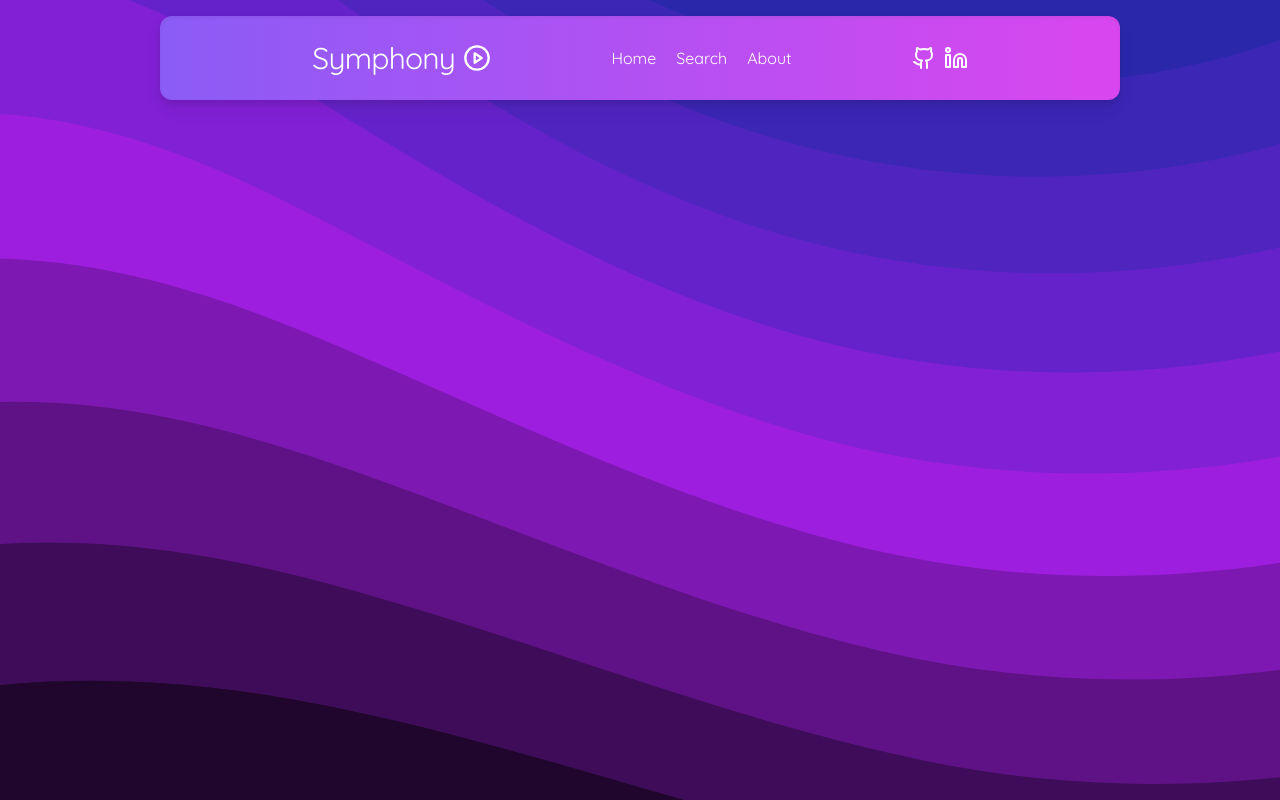
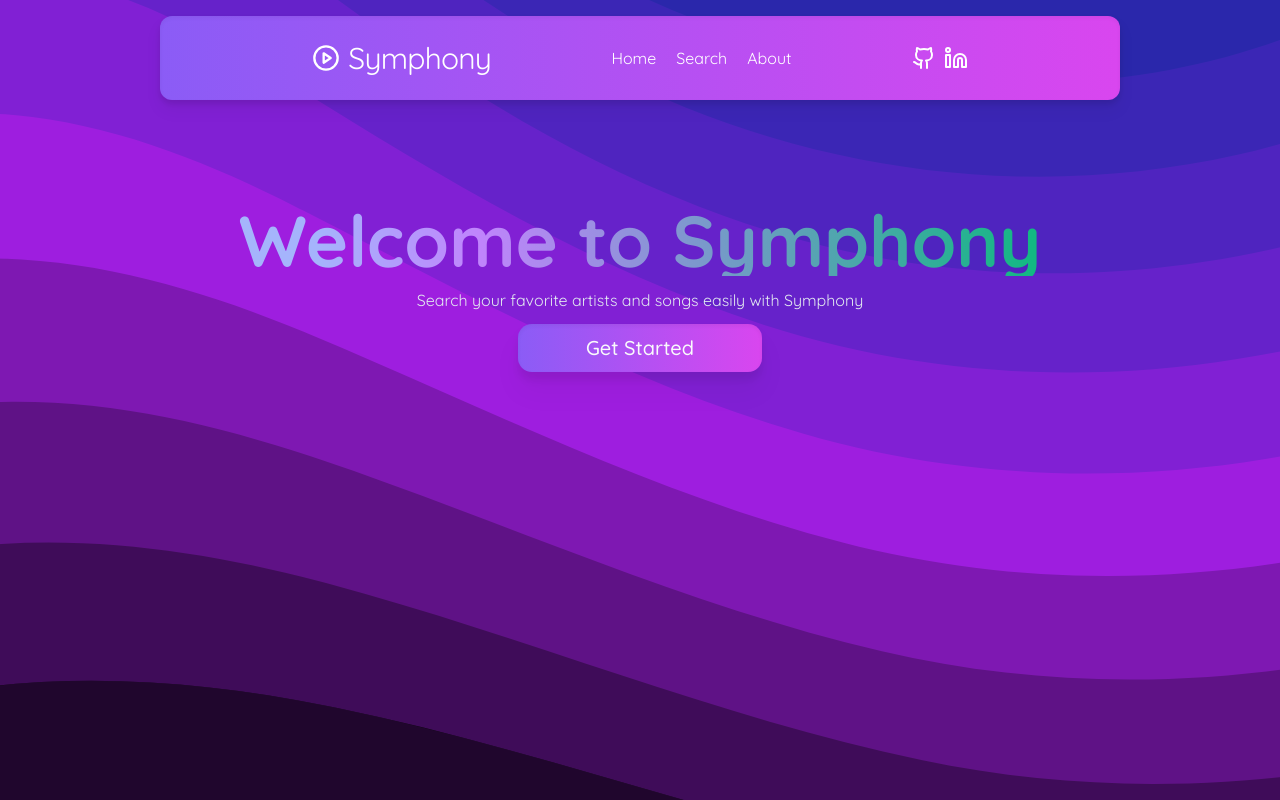
Before and after one commit to awonfs/symphony, a Next.js app: page / in a window 1280 px wide. Shown: the top 800 px of the page. Built offline with nearby package versions, Linux system fonts and the light colour scheme.

Commit message:
working on the spotify routes

```diff
--- /dev/null
+++ b/app/api/callback/route.ts
@@ -0,0 +1,45 @@
+import { NextRequest, NextResponse } from "next/server";
+import axios from "axios";
+
+export async function GET(request: NextRequest): Promise<NextResponse> {
+  const url = new URL(request.url, "http://localhost"); // Base is added to avoid error with relative URL
+  const code = url.searchParams.get("code");
+  const state = url.searchParams.get("state");
+
+  if (!code || state === null) {
+    return NextResponse.redirect(
+      "/#" +
+        new URLSearchParams({
+          error: "state_mismatch or code_missing",
+        })
+    );
+  }
+
+  const client_id: string = "YOUR_CLIENT_ID";
+  const client_secret: string = "YOUR_CLIENT_SECRET";
+  const redirect_uri: string = "http://localhost:3000/api/callback";
+
+  try {
+    const response = await axios.post(
+      "https://accounts.spotify.com/api/token",
+      new URLSearchParams({
+        grant_type: "authorization_code",
+        code: code as string,
+        redirect_uri,
+      }).toString(),
+      {
+        headers: {
+          Authorization:
+            "Basic " +
+            Buffer.from(`${client_id}:${client_secret}`).toString("base64"),
+          "Content-Type": "application/x-www-form-urlencoded",
+        },
+      }
+    );
+
+    return NextResponse.json(response.data);
+  } catch (error) {
+    console.error("Error in token exchange", error);
+    return NextResponse.error({ status: 500 });
+  }
+}
--- /dev/null
+++ b/app/api/login/route.ts
@@ -0,0 +1,21 @@
+// app/api/login/route.ts
+import { NextResponse } from "next/server";
+
+export async function GET(): Promise<NextResponse> {
+  const client_id: string = process.env.NEXT_PUBLIC_CLIENTID!!;
+  const redirect_uri: string = "http://localhost:3000/api/callback"; // Your callback route
+  const scope: string = "user-read-private user-read-email"; // Your requested scopes
+  const state: string = "someRandomState"; // A random string for state
+
+  const queryParams: string = new URLSearchParams({
+    response_type: "code",
+    client_id: client_id,
+    scope: scope,
+    redirect_uri: redirect_uri,
+    state: state,
+  }).toString();
+
+  return NextResponse.redirect(
+    `https://accounts.spotify.com/authorize?${queryParams}`
+  );
+}
--- a/app/globals.css
+++ b/app/globals.css
@@ -12,47 +12,47 @@
 @layer base {
   :root {
     --background: 0 0% 100%;
-    --foreground: 240 10% 3.9%;
+    --foreground: 224 71.4% 4.1%;
     --card: 0 0% 100%;
-    --card-foreground: 240 10% 3.9%;
+    --card-foreground: 224 71.4% 4.1%;
     --popover: 0 0% 100%;
-    --popover-foreground: 240 10% 3.9%;
-    --primary: 346.8 77.2% 49.8%;
-    --primary-foreground: 355.7 100% 97.3%;
-    --secondary: 240 4.8% 95.9%;
-    --secondary-foreground: 240 5.9% 10%;
-    --muted: 240 4.8% 95.9%;
-    --muted-foreground: 240 3.8% 46.1%;
-    --accent: 240 4.8% 95.9%;
-    --accent-foreground: 240 5.9% 10%;
+    --popover-foreground: 224 71.4% 4.1%;
+    --primary: 262.1 83.3% 57.8%;
+    --primary-foreground: 210 20% 98%;
+    --secondary: 220 14.3% 95.9%;
+    --secondary-foreground: 220.9 39.3% 11%;
+    --muted: 220 14.3% 95.9%;
+    --muted-foreground: 220 8.9% 46.1%;
+    --accent: 220 14.3% 95.9%;
+    --accent-foreground: 220.9 39.3% 11%;
     --destructive: 0 84.2% 60.2%;
-    --destructive-foreground: 0 0% 98%;
-    --border: 240 5.9% 90%;
-    --input: 240 5.9% 90%;
-    --ring: 346.8 77.2% 49.8%;
-    --radius: rem;
+    --destructive-foreground: 210 20% 98%;
+    --border: 220 13% 91%;
+    --input: 220 13% 91%;
+    --ring: 262.1 83.3% 57.8%;
+    --radius: 1rem;
   }
 
   .dark {
-    --background: 20 14.3% 4.1%;
-    --foreground: 0 0% 95%;
-    --card: 24 9.8% 10%;
-    --card-foreground: 0 0% 95%;
-    --popover: 0 0% 9%;
-    --popover-foreground: 0 0% 95%;
-    --primary: 346.8 77.2% 49.8%;
-    --primary-foreground: 355.7 100% 97.3%;
-    --secondary: 240 3.7% 15.9%;
-    --secondary-foreground: 0 0% 98%;
-    --muted: 0 0% 15%;
-    --muted-foreground: 240 5% 64.9%;
-    --accent: 12 6.5% 15.1%;
-    --accent-foreground: 0 0% 98%;
+    --background: 224 71.4% 4.1%;
+    --foreground: 210 20% 98%;
+    --card: 224 71.4% 4.1%;
+    --card-foreground: 210 20% 98%;
+    --popover: 224 71.4% 4.1%;
+    --popover-foreground: 210 20% 98%;
+    --primary: 263.4 70% 50.4%;
+    --primary-foreground: 210 20% 98%;
+    --secondary: 215 27.9% 16.9%;
+    --secondary-foreground: 210 20% 98%;
+    --muted: 215 27.9% 16.9%;
+    --muted-foreground: 217.9 10.6% 64.9%;
+    --accent: 215 27.9% 16.9%;
+    --accent-foreground: 210 20% 98%;
     --destructive: 0 62.8% 30.6%;
-    --destructive-foreground: 0 85.7% 97.3%;
-    --border: 240 3.7% 15.9%;
-    --input: 240 3.7% 15.9%;
-    --ring: 346.8 77.2% 49.8%;
+    --destructive-foreground: 210 20% 98%;
+    --border: 215 27.9% 16.9%;
+    --input: 215 27.9% 16.9%;
+    --ring: 263.4 70% 50.4%;
   }
 }
 
--- a/app/page.tsx
+++ b/app/page.tsx
@@ -1,5 +1,9 @@
+import HeroSection from "@/components/hero-section";
+
 export default function Home() {
   return (
-    <main className="flex min-h-screen flex-col items-center justify-between p-24"></main>
+    <main className="h-screen pt-20">
+      <HeroSection />
+    </main>
   );
 }
--- /dev/null
+++ b/components/hero-section.tsx
@@ -0,0 +1,21 @@
+import { Button } from "./ui/button";
+
+function HeroSection() {
+  return (
+    <div className="container md:h-screen">
+      <div className="flex flex-col w-full py-6 items-center text-center gap-3">
+        <span className="text-transparent bg-clip-text bg-gradient-to-r from-indigo-300 from-10% via-purple-400 via-30% to-emerald-500 font-bold md:text-7xl">
+          Welcome to Symphony
+        </span>
+        <span className="text-slate-200">
+          Search your favorite artists and songs easily with Symphony
+        </span>
+        <Button className="w-1/5 py-6 bg-gradient-to-r from-violet-500 to-fuchsia-500 drop-shadow-xl shadow-inner text-xl">
+          Get Started
+        </Button>
+      </div>
+    </div>
+  );
+}
+
+export default HeroSection;
--- /dev/null
+++ b/components/ui/button.tsx
@@ -0,0 +1,56 @@
+import * as React from "react"
+import { Slot } from "@radix-ui/react-slot"
+import { cva, type VariantProps } from "class-variance-authority"
+
+import { cn } from "@/lib/utils"
+
+const buttonVariants = cva(
+  "inline-flex items-center justify-center rounded-md text-sm font-medium ring-offset-background transition-colors focus-visible:outline-none focus-visible:ring-2 focus-visible:ring-ring focus-visible:ring-offset-2 disabled:pointer-events-none disabled:opacity-50",
+  {
+    variants: {
+      variant: {
+        default: "bg-primary text-primary-foreground hover:bg-primary/90",
+        destructive:
+          "bg-destructive text-destructive-foreground hover:bg-destructive/90",
+        outline:
+          "border border-input bg-background hover:bg-accent hover:text-accent-foreground",
+        secondary:
+          "bg-secondary text-secondary-foreground hover:bg-secondary/80",
+        ghost: "hover:bg-accent hover:text-accent-foreground",
+        link: "text-primary underline-offset-4 hover:underline",
+      },
+      size: {
+        default: "h-10 px-4 py-2",
+        sm: "h-9 rounded-md px-3",
+        lg: "h-11 rounded-md px-8",
+        icon: "h-10 w-10",
+      },
+    },
+    defaultVariants: {
+      variant: "default",
+      size: "default",
+    },
+  }
+)
+
+export interface ButtonProps
+  extends React.ButtonHTMLAttributes<HTMLButtonElement>,
+    VariantProps<typeof buttonVariants> {
+  asChild?: boolean
+}
+
+const Button = React.forwardRef<HTMLButtonElement, ButtonProps>(
+  ({ className, variant, size, asChild = false, ...props }, ref) => {
+    const Comp = asChild ? Slot : "button"
+    return (
+      <Comp
+        className={cn(buttonVariants({ variant, size, className }))}
+        ref={ref}
+        {...props}
+      />
+    )
+  }
+)
+Button.displayName = "Button"
+
+export { Button, buttonVariants }
--- a/components/ui/header.tsx
+++ b/components/ui/header.tsx
@@ -4,10 +4,10 @@
 
 function Header() {
   return (
-    <header className="container sticky top-0 flex items-center justify-evenly py-6 mt-4 text-white bg-gradient-to-r from-violet-500 to-fuchsia-500 rounded-xl w-3/4 drop-shadow-lg shadow-inner">
+    <header className="container flex items-center justify-evenly py-6 mt-4 text-white bg-gradient-to-r from-violet-500 to-fuchsia-500 rounded-xl w-3/4 drop-shadow-lg shadow-inner">
       <div className="flex gap-2 items-center justify-center hover:cursor-pointer">
+        <PlayCircleIcon strokeWidth={2} size={28} />
         <h1 className="text-xl tracking-tight lg:text-3xl">Symphony</h1>
-        <PlayCircleIcon strokeWidth={2} size={28} />
       </div>
       <nav>
         <NavGroup />
--- a/package.json
+++ b/package.json
@@ -10,9 +10,10 @@
   },
   "dependencies": {
     "@radix-ui/react-navigation-menu": "^1.1.4",
+    "@radix-ui/react-slot": "^1.0.2",
+    "axios": "^1.5.0",
     "class-variance-authority": "^0.7.0",
     "clsx": "^2.0.0",
-    "framer-motion": "^10.16.4",
     "lucide-react": "^0.279.0",
     "next": "latest",
     "next-themes": "^0.2.1",
```
Also changed, not shown: 1 other file (tests, documents, lock files or other folders).
